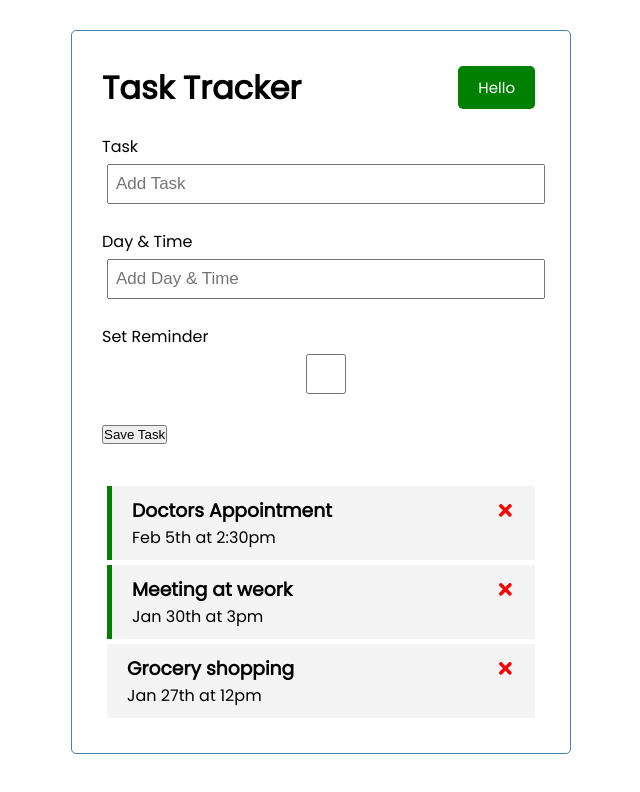
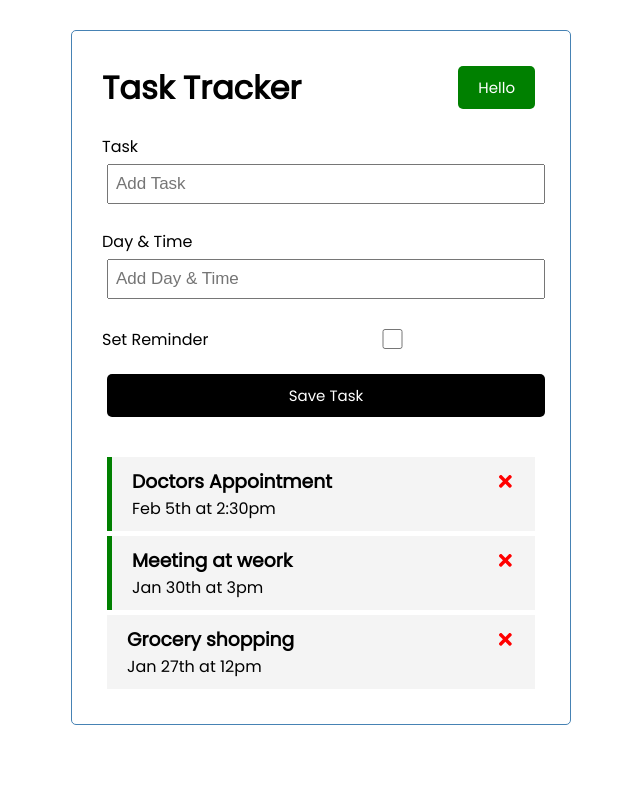
Before and after one commit to Paul-kav/my-task-tracker, a React (Create React App) app: page / in a window 1280 px wide. Shown: the top 792 px of the page, without its empty margins (319-959 px from the left). Built offline with nearby package versions, Linux system fonts and the light colour scheme.

Commit message:
Added styling to the form.

```diff
--- a/src/components/AddTask.js
+++ b/src/components/AddTask.js
@@ -1,6 +1,9 @@
-import React from 'react'
+import {useState} from 'react'
 
 const AddTask = () => {
+    const [text, setText] = useState('')
+    const [day, setDay] = useState('')
+    const [reminder, setreminder] = useState(false)
   return (
     <form className='add-form'>
       <div className='form-control'>
@@ -11,11 +14,12 @@ const AddTask = () => {
         <label>Day & Time</label>
         <input type='text' placeholder='Add Day & Time' />
       </div>
-      <div className='form-control'>
+      <div className='form-control
+      form-control-check'>
         <label>Set Reminder</label>
-        <input type='checkbox'  />
+        <input type='checkbox'/>
       </div>
-      <input type='submit' value='Save Task'/>
+      <input type='submit' value='Save Task' className='btn btn-block'/>
     </form>
   )
 }
```
